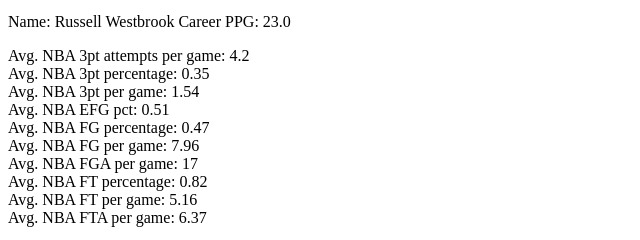
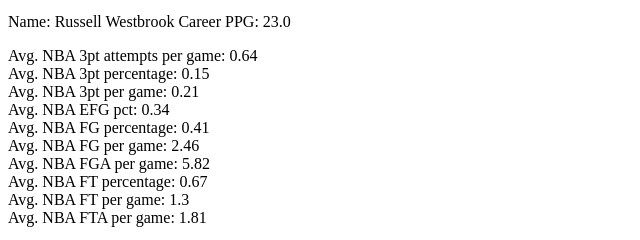
Before and after one commit to Jamrhein12/Jamrhein12.github.io, a plain HTML site: page index.html in a window 1280 px wide. Shown: the part 615-855 px from the top of the page, 0-640 px from the left. Drawn offline with nearby package versions, Linux system fonts and the light colour scheme.

Commit message:
switched data

```diff
--- a/index.html
+++ b/index.html
@@ -35,25 +35,25 @@ async function init() {
     console.log(filteredData);
 
     // Getting league averages
-    const avg_nba_3ptapg = parseFloat(d3.mean(filteredData, d => +d['NBA__3ptapg']).toFixed(2));
+    const avg_nba_3ptapg = parseFloat(d3.mean(data, d => +d['NBA__3ptapg']).toFixed(2));
     console.log(avg_nba_3ptapg);
-    const avg_nba_3ptpct = parseFloat(d3.mean(filteredData, d => +d['NBA__3ptpct']).toFixed(2));
+    const avg_nba_3ptpct = parseFloat(d3.mean(data, d => +d['NBA__3ptpct']).toFixed(2));
     console.log(avg_nba_3ptpct);
-    const avg_nba_3ptpg = parseFloat(d3.mean(filteredData, d => +d['NBA__3ptpg']).toFixed(2));
+    const avg_nba_3ptpg = parseFloat(d3.mean(data, d => +d['NBA__3ptpg']).toFixed(2));
     console.log(avg_nba_3ptpg);
-    const avg_nba_efgpct = parseFloat(d3.mean(filteredData, d => +d['NBA_efgpct']).toFixed(2));
+    const avg_nba_efgpct = parseFloat(d3.mean(data, d => +d['NBA_efgpct']).toFixed(2));
     console.log(avg_nba_efgpct);
-    const avg_nba_fg = parseFloat(d3.mean(filteredData, d => +d['NBA_fg%']).toFixed(2));
+    const avg_nba_fg = parseFloat(d3.mean(data, d => +d['NBA_fg%']).toFixed(2));
     console.log(avg_nba_fg);
-    const avg_nba_fg_per_game = parseFloat(d3.mean(filteredData, d => +d['NBA_fg_per_game']).toFixed(2));
+    const avg_nba_fg_per_game = parseFloat(d3.mean(data, d => +d['NBA_fg_per_game']).toFixed(2));
     console.log(avg_nba_fg_per_game);
-    const avg_nba_fga_per_game = parseFloat(d3.mean(filteredData, d => +d['NBA_fga_per_game']).toFixed(2));
+    const avg_nba_fga_per_game = parseFloat(d3.mean(data, d => +d['NBA_fga_per_game']).toFixed(2));
     console.log(avg_nba_fga_per_game);
-    const avg_nba_ft = parseFloat(d3.mean(filteredData, d => +d['NBA_ft%']).toFixed(2));
+    const avg_nba_ft = parseFloat(d3.mean(data, d => +d['NBA_ft%']).toFixed(2));
     console.log(avg_nba_ft);
-    const avg_nba_ft_per_g = parseFloat(d3.mean(filteredData, d => +d['NBA_ft_per_g']).toFixed(2));
+    const avg_nba_ft_per_g = parseFloat(d3.mean(data, d => +d['NBA_ft_per_g']).toFixed(2));
     console.log(avg_nba_ft_per_g);
-    const avg_nba_fta_p_g = parseFloat(d3.mean(filteredData, d => +d['NBA_fta_p_g']).toFixed(2));
+    const avg_nba_fta_p_g = parseFloat(d3.mean(data, d => +d['NBA_fta_p_g']).toFixed(2));
     console.log(avg_nba_fta_p_g);
 
 
```
